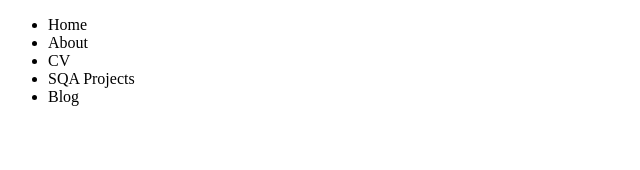
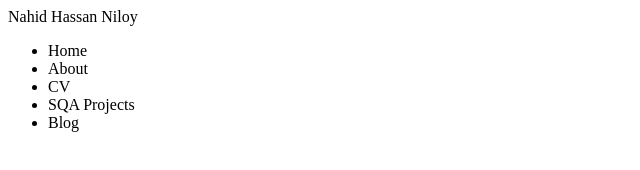
Before and after one commit to nahidniloy14/Portfolio, a plain HTML site: page index.html in a window 1280 px wide. Shown: the whole page, without its empty margins (0-640 px from the left). Drawn offline with Linux system fonts and the light colour scheme.

Commit message:
first run

```diff
--- a/index.html
+++ b/index.html
@@ -5,6 +5,7 @@
   </head>
   <body>
     <div class="sidebar">
+        Nahid Hassan Niloy
         <nav>
             <ul>
                 <li> Home </li>
@@ -12,6 +13,7 @@
                 <li> CV </li>
                 <li> SQA Projects </li>
                 <li> Blog </li>
+
 
 
             </ul>
```
